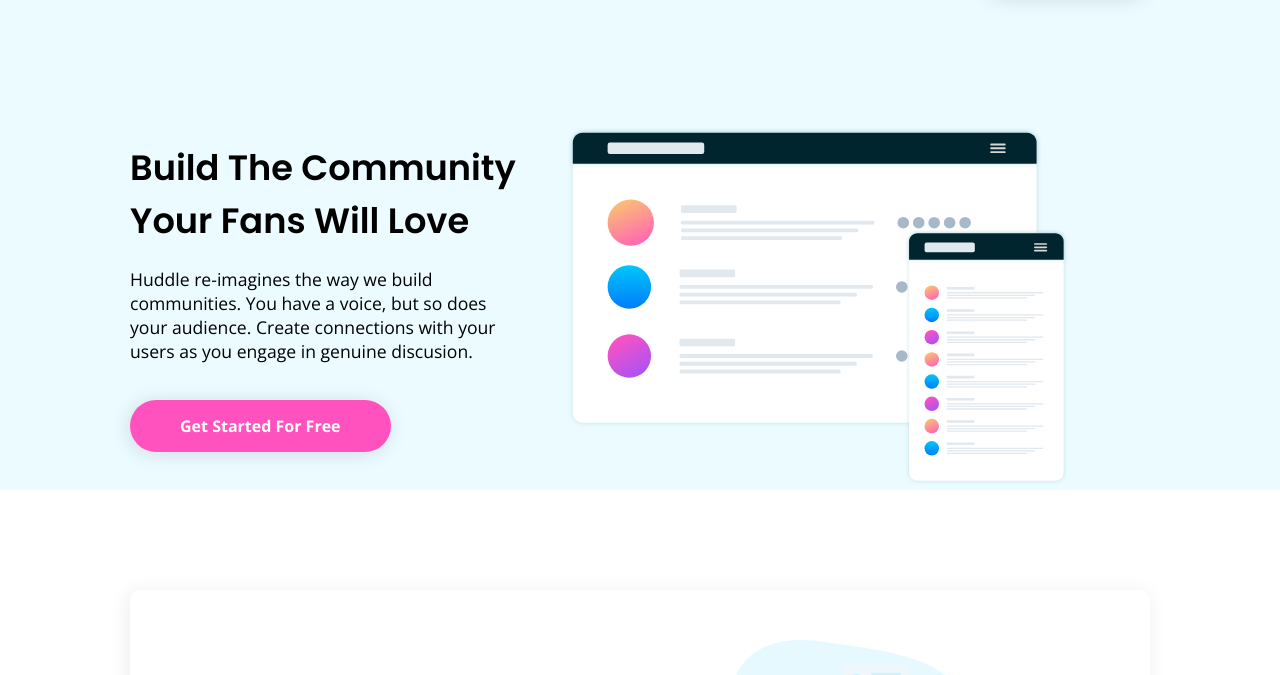
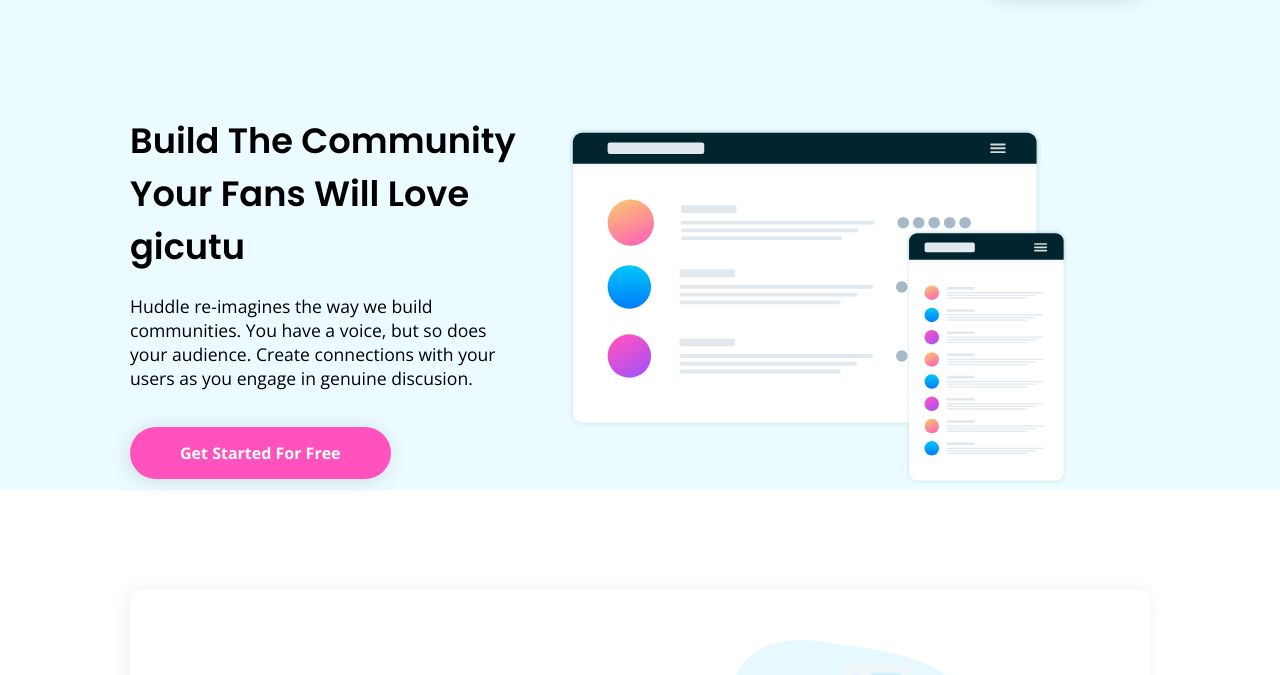
Before and after one commit to AdrianGeorgeM/Huddle-landing-page-with-alternating-feature-blocks, a plain HTML site: page dist/index.html in a window 1280 px wide. Shown: the part 72-747 px from the top of the page. Drawn offline with nearby package versions, Linux system fonts and the light colour scheme; files that its build step writes are made by us from their sources; files whose address does not match are found by name.

Commit message:
seconnd commit

```diff
--- a/dist/index.html
+++ b/dist/index.html
@@ -26,7 +26,7 @@
     <div class="hero">
       <div class="hero-info">
 
-        <h1>Build The Community Your Fans Will Love </h1>
+        <h1>Build The Community Your Fans Will Love gicutu</h1>
         <p> Huddle re-imagines the way we build communities. You have a voice, but so does your audience.
           Create connections with your users as you engage in genuine discusion.</p>
         <a href="#"type="button"class="cta cta-hero">Get Started For Free</a>
```
